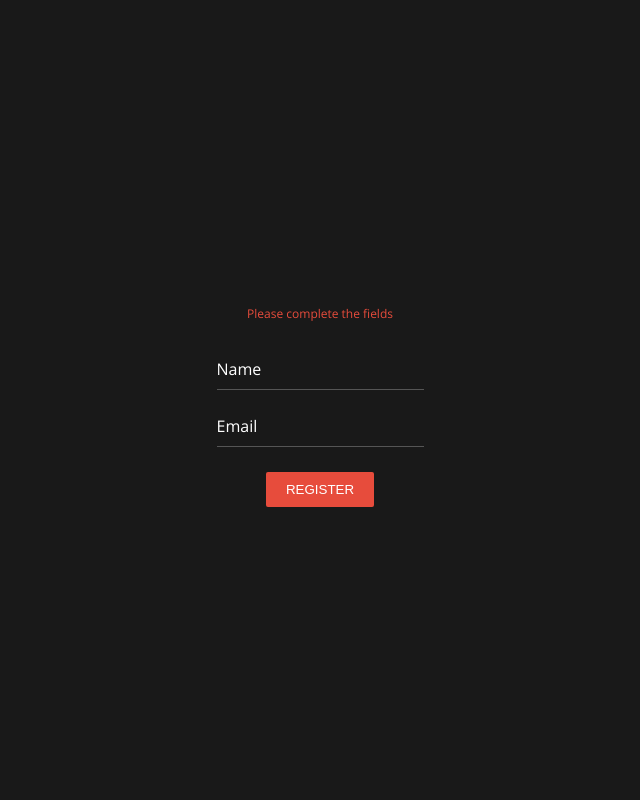
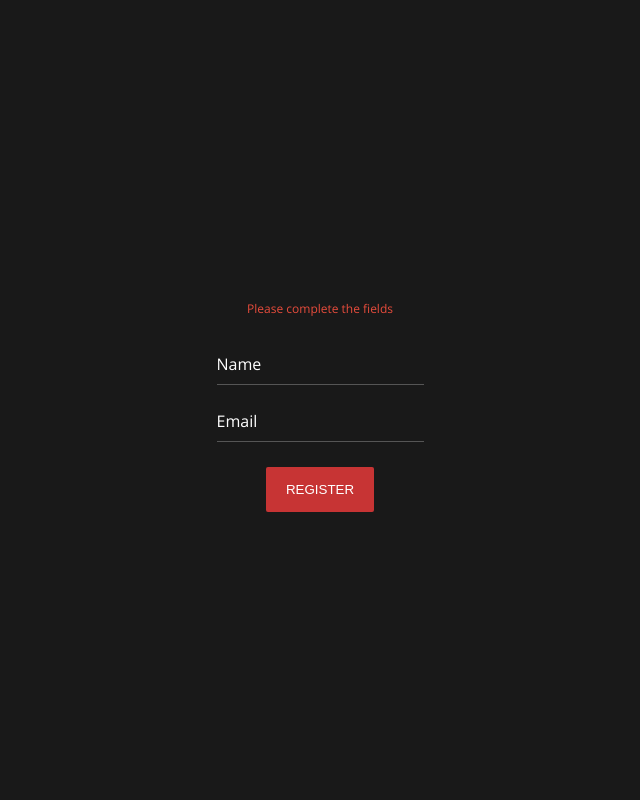
Before and after one commit to thatguy1155/hustleandgrind, a PHP site: page /index.php?action=register in a window 1280 px wide. Shown: the whole page, without its empty margins (320-960 px from the left). Run offline with PHP 8.4, Linux system fonts and the light colour scheme; data that the repository does not hold is empty.

Commit message:
fixed register button styling for Safari

```diff
--- a/public/styles/style.css
+++ b/public/styles/style.css
@@ -75,15 +75,15 @@ body {
 }
 
 #regForm input[type=submit] {
-    color: #fff;
-    background-color: #e74c3c;
+    color: rgb(255, 255, 255);
+    background-color: rgb(199, 52, 52);
     outline: none;
     border: 0;
-    padding: 10px 20px;
+    padding: 15px 20px;
     text-transform: uppercase;
     border-radius: 2px;
-    cursor: pointer;
     position: relative;
+    -webkit-appearance: none;
 }
 
 
```
